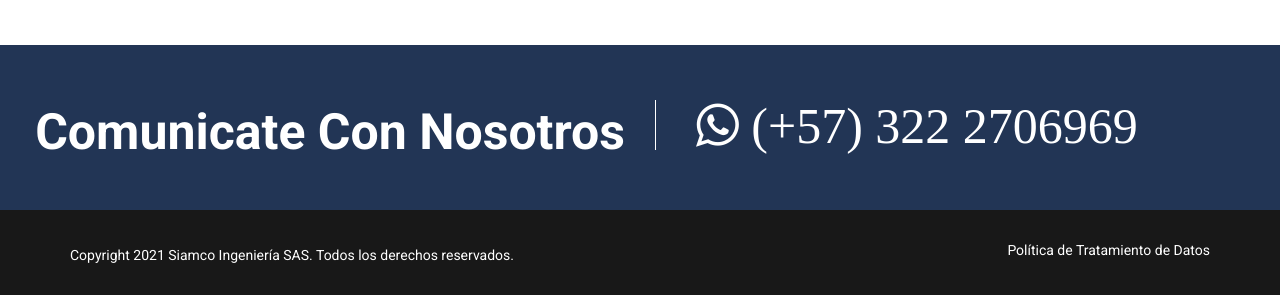
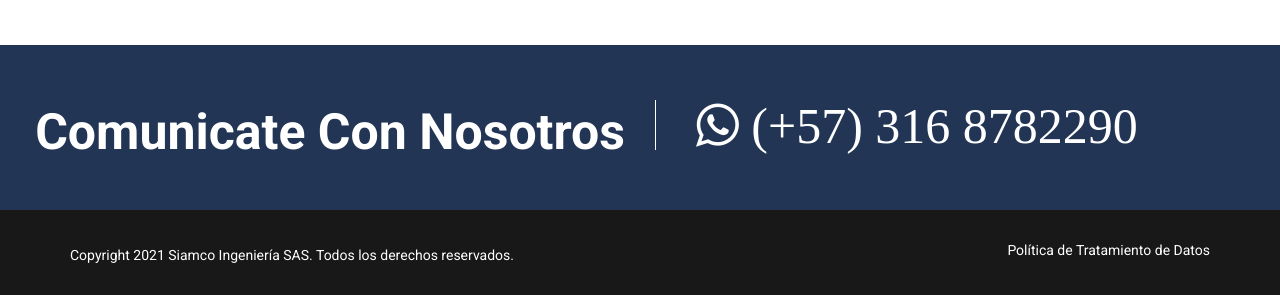
Before and after one commit to SeeDCharlie/lavadotanques, a Django app: page / in a window 1280 px wide. Shown: the part 1363-1658 px from the top of the page. Run offline with Django 3.2, Linux system fonts and the light colour scheme; some libraries are stand-ins or nearby versions.

Commit message:
cambio de numero principal

```diff
--- a/lavado/templates/lavado/index.html
+++ b/lavado/templates/lavado/index.html
@@ -170,7 +170,7 @@
 				</div>
 				<div class="col-lg-6">
 					<p class="wow fadeInUp animated animated" style="visibility: visible; animation-name: fadeInUp;">
-						<i class="fa fa-whatsapp" aria-hidden="true"> (+57) 322 2706969</i>
+						<i class="fa fa-whatsapp" aria-hidden="true"> (+57) 316 8782290</i>
 					</p>
 				</div>
 
```
Also changed, not shown: 1 other file.
